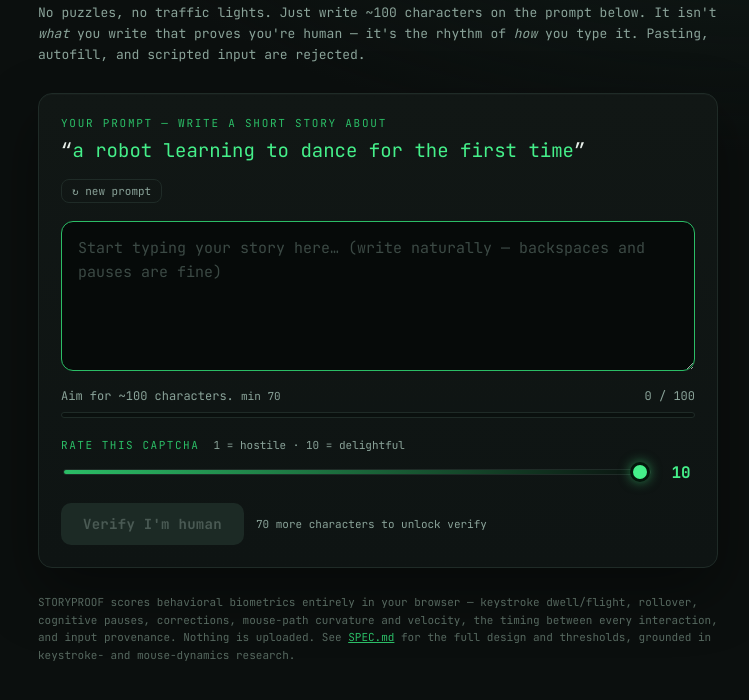
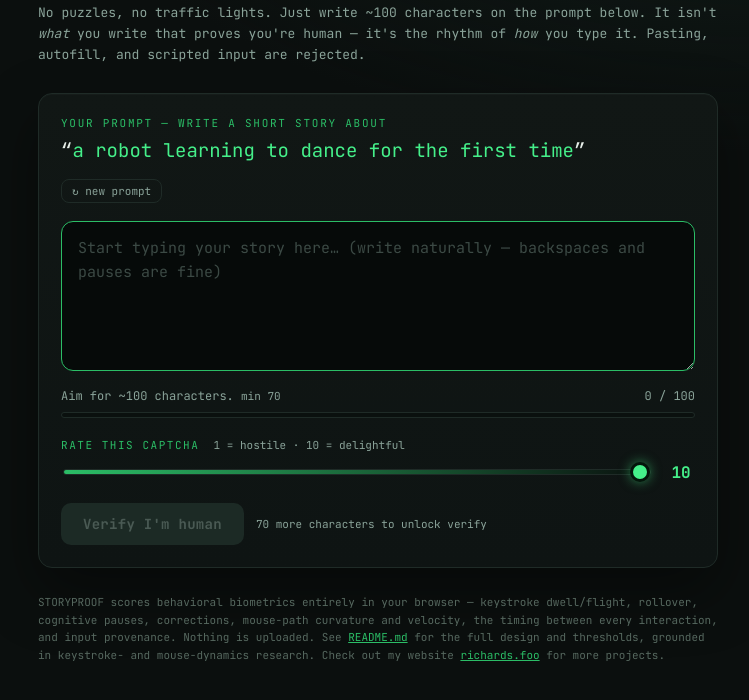
Before and after one commit to StackedQueries/story-captcha, a plain HTML site: page index.html in a window 1280 px wide. Shown: the part 120-820 px from the top of the page, without its empty margins (262-1011 px from the left). Drawn offline with Linux system fonts and the light colour scheme.

Commit message:
update page

```diff
--- a/index.html
+++ b/index.html
@@ -68,8 +68,9 @@
       STORYPROOF scores behavioral biometrics entirely in your browser — keystroke
       dwell/flight, rollover, cognitive pauses, corrections, mouse-path curvature
       and velocity, the timing between every interaction, and input provenance.
-      Nothing is uploaded. See <a href="SPEC.md">SPEC.md</a> for the full design and
-      thresholds, grounded in keystroke- and mouse-dynamics research.
+      Nothing is uploaded. See <a href="README.md">README.md</a> for the full design and
+      thresholds, grounded in keystroke- and mouse-dynamics research. Check out my website
+      <a href="https://richards.foo/tools">richards.foo</a> for more projects.
     </p>
   </main>
 
```
